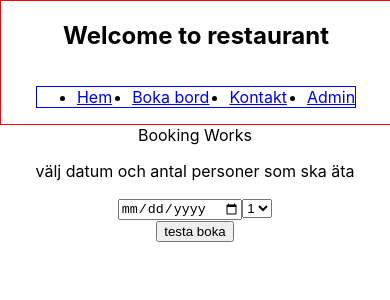
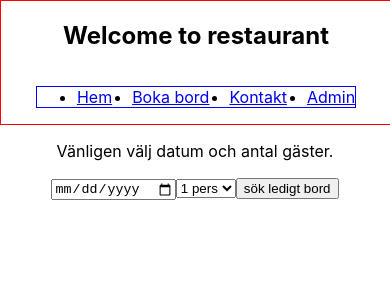
Before and after one commit to GamerShabandari/react-restaurang, a React (Create React App) app: page /booking in a window 390 px wide. Shown: the top 300 px of the page. Built offline with nearby package versions, Linux system fonts and the light colour scheme.

Commit message:
bugg fix och validering mobilnummer

```diff
--- a/src/components/booking.tsx
+++ b/src/components/booking.tsx
@@ -267,10 +267,11 @@ export function Booking() {
     })
 
     const [showUserForm, setShowUserForm] = useState(false);
-    const [showError, setShowError] = useState(false)
-    const [showRequiredError, setShowRequiredError] = useState(false)
-    const [showEmailError, setShowEmailError] = useState(false)
-    const [showBookingDone, setShowBookingDone] = useState(false)
+    const [showError, setShowError] = useState(false);
+    const [showRequiredError, setShowRequiredError] = useState(false);
+    const [showEmailError, setShowEmailError] = useState(false);
+    const [showPhoneError, setShowPhoneError] = useState(false);
+    const [showBookingDone, setShowBookingDone] = useState(false);
 
     function checkIfOpenTable() {
 
@@ -343,6 +344,14 @@ export function Booking() {
             return
         }
 
+        if (!/^\d+$/.test(newUser.phone)) {
+
+            setShowPhoneError(true)
+
+            return
+
+        }
+
 
 
         let user = new User(newUser.firstname, newUser.lastname, newUser.email, newUser.phone)
@@ -357,30 +366,29 @@ export function Booking() {
 
         console.log(booking);
 
-
     }
 
     return (<>
-        <div>Booking Works</div>
+
         {!showBookingDone && <div>
 
-            <p>välj datum och antal personer som ska äta</p>
+            <p>Vänligen välj datum och antal gäster.</p>
             <input type="date" onChange={handleChosenDate} />
 
             <select name="amountOfGuests" onChange={handleChosenAmountOfGuests}>
-                <option value="1">1</option>
-                <option value="2">2</option>
-                <option value="3">3</option>
-                <option value="4">4</option>
-                <option value="5">5</option>
-                <option value="6">6</option>
+                <option value="1">1 pers</option>
+                <option value="2">2 pers</option>
+                <option value="3">3 pers</option>
+                <option value="4">4 pers</option>
+                <option value="5">5 pers</option>
+                <option value="6">6 pers</option>
             </select>
-            <br />
-            {showRequiredError && <div>Vänligen välj datum och antal gäster</div> }
-            <button onClick={checkIfOpenTable}>testa boka</button>
-            {tablesAt6oClock > 0 && <div>finns {tablesAt6oClock} lediga bord kl 18 <button onClick={() => { choseTimeForDinner("18:00") }}>Välj denna tid</button> </div>}
-            {tablesAt9oClock > 0 && <div>finns {tablesAt9oClock} lediga bord kl 21 <button onClick={() => { choseTimeForDinner("21:00") }}>Välj denna tid</button></div>}
-            {tablesAt6oClock === 0 && tablesAt9oClock === 0 && <div>Det fanns inga lediga bord det datumet, vänligen prova ett annat datum</div> }
+            {showRequiredError && <div>Du måste ange ett datum och antal gäster</div> }
+            <button onClick={checkIfOpenTable}>sök ledigt bord</button>
+
+            {tablesAt6oClock > 0 && <div>Det finns {tablesAt6oClock} lediga bord kl 18.<button onClick={() => { choseTimeForDinner("18:00") }}>Välj denna tid</button> </div>}
+            {tablesAt9oClock > 0 && <div>Det finns {tablesAt9oClock} lediga bord kl 21.<button onClick={() => { choseTimeForDinner("21:00") }}>Välj denna tid</button></div>}
+            {tablesAt6oClock === 0 && tablesAt9oClock === 0 && <div>Det fanns tyvärr inga lediga bord det datumet, vänligen prova ett annat datum.</div>}
 
 
         </div>}
@@ -389,7 +397,7 @@ export function Booking() {
             <div>
                 <h1>Fyll i resterande uppgifter för att slutföra bokning</h1>
                 <div>
-                    <p>dina val: bord för {chosenAmountOfGuests} personer klockan {chosenTime} - {chosenDate}</p>
+                    <p>Dina val: bord för {chosenAmountOfGuests} personer klockan {chosenTime} - {chosenDate}</p>
                 </div>
                 <form>
                     <input type="text" name="firstname" value={newUser.firstname} onChange={handleChange} placeholder="förnamn" />
@@ -400,9 +408,10 @@ export function Booking() {
                 <button onClick={makeBooking}>spara bokning</button>
                 <button onClick={cancelBooking}>avbryt</button>
             </div>
-            {showError && <div>alla fällt är obligatoriska</div> }
-            {showEmailError && <div>vänligen ange en giltig email</div> }
+            {showError && <div>Alla fällt är obligatoriska</div>}
+            {showEmailError && <div>Vänligen ange en giltig email</div>}
+            {showPhoneError && <div>Telefonnummer får bara bestå utav siffor</div> }
         </div>}
-        {showBookingDone && <div>Bokning klar, tack!</div> }
+        {showBookingDone && <div>Din bokning är nu klar, vi ses!</div>}
     </>)
 }
```
